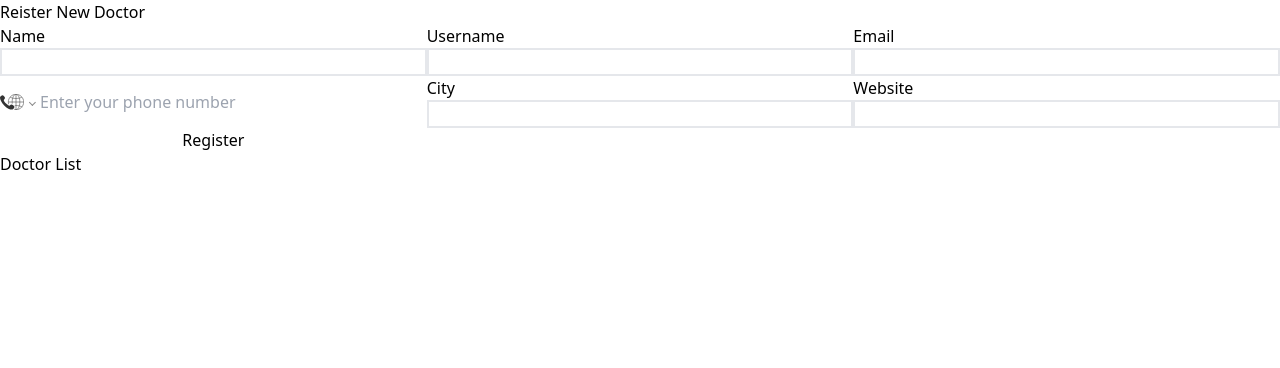
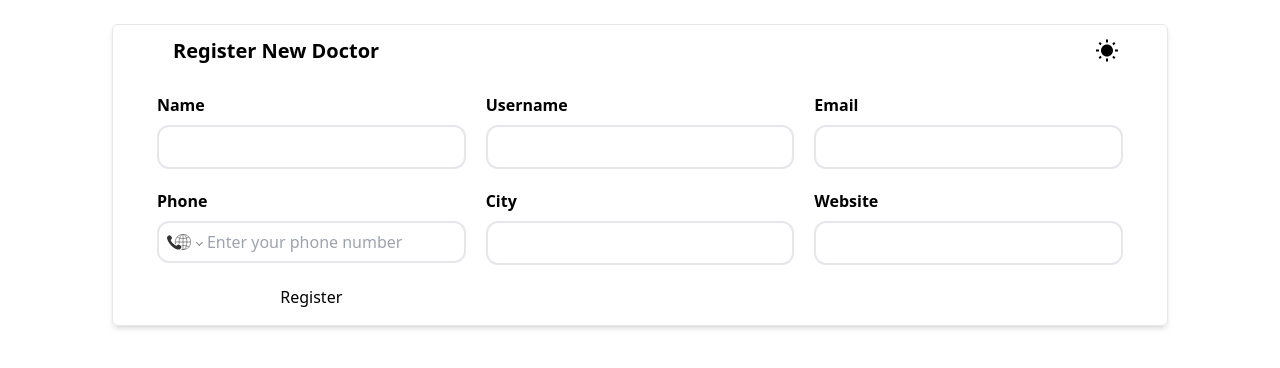
Before and after one commit to Tosinkoa/SeamHealth, a Next.js app: page / in a window 1280 px wide. Shown: the top 368 px of the page. Built offline with nearby package versions, Linux system fonts and the light colour scheme; no server answers.

Commit message:
seam-health done

```diff
--- a/components/Column.js
+++ b/components/Column.js
@@ -4,6 +4,6 @@ export const Column = [
   { Header: "Username", accessor: "username" },
   { Header: "Email", accessor: "email" },
   { Header: "Phone", accessor: "phone" },
-  { Header: "City", accessor: (d) => <p>{d.address.city}</p> },
+  { Header: "City", accessor: 'address.city'},
   { Header: "Website", accessor: "website" },
 ];
--- a/components/Formik.js
+++ b/components/Formik.js
@@ -12,28 +12,3 @@ export default function MyInput({ label, ...props }) {
     </>
   );
 }
-
-export function MyTextArea({ label, ...props }) {
-  const [field, meta, helpers] = useField(props);
-  return (
-    <>
-      <label>
-        <div className="mylabel">{label}</div>
-        <textarea {...field} {...props} />
-      </label>
-      {meta.touched && meta.error ? <div className="form_error">{meta.error}</div> : ""}
-    </>
-  );
-}
-export function MyDate({ label, ...props }) {
-  const [field, meta, helpers] = useField(props);
-  return (
-    <>
-      <label>
-        <div className="mylabel">{label}</div>
-        <input {...field} {...props} />
-      </label>
-      {meta.touched && meta.error ? <div className="form_error">{meta.error}</div> : ""}
-    </>
-  );
-}
--- a/components/Layout.js
+++ b/components/Layout.js
@@ -1,5 +1,4 @@
 import Head from "next/head";
-import Header from "./Header";
 
 const Layout = ({ title, description, keywords, children }) => {
   return (
@@ -10,7 +9,6 @@ const Layout = ({ title, description, keywords, children }) => {
         <meta name="keywords" content={keywords} />
         <link rel="icon" href="/favicon.ico" />
       </Head>
-      <Header />
       <div className="overflow-hidden">{children}</div>
     </div>
   );
--- a/components/Table.js
+++ b/components/Table.js
@@ -6,11 +6,12 @@ import TableFilter from "./TableFilter";
 import { useMemo, useState } from "react";
 import axios from "axios";
 
-const Table = ({ allUsers }) => {
+const Table = ({ allUsers, formData }) => {
+  const data = useMemo(() => allUsers, []);
   const tableInstance = useTable(
     {
       columns: Column,
-      data: allUsers,
+      data,
     },
     useGlobalFilter,
     useSortBy
@@ -20,9 +21,10 @@ const Table = ({ allUsers }) => {
   const { globalFilter } = state;
 
   return (
-    <div className="overflow-hidden">
+    <div className="overflow-hidden border shadow-xl dark:shadow-gray-600  sm:mx-4 md:mx-10 lg:mx-28 my-6 rounded-lg">
+      <h1 className="font-bold text-xl m-3 sm:ml-7 lg:ml-12">Doctor List</h1>
       <TableFilter filter={globalFilter} setFilter={setGlobalFilter} />
-      <div className=" w-11/12 object-contain mt-20 mx-auto shadow-md">
+      <div className=" w-11/12 object-contain mt-10 mx-auto shadow-md my-10">
         <table className="table table-auto" {...getTableProps()}>
           <thead className="table_head ">
             {headerGroups.map((headerGroup) => (
@@ -57,7 +59,7 @@ const Table = ({ allUsers }) => {
                 <tr className="table_head_row" {...row.getRowProps()}>
                   {row.cells.map((cell) => {
                     return (
-                      <td className="  lg:px-6 sm:px-2 py-2 text-left w-1/5 break-all" {...cell.getCellProps()}>
+                      <td className="  lg:px-4 sm:px-2 py-2 text-left w-1/5 break-all" {...cell.getCellProps()}>
                         {cell.render("Cell")}
                       </td>
                     );
--- a/components/TableFilter.js
+++ b/components/TableFilter.js
@@ -1,12 +1,16 @@
+import { FaSearch } from "react-icons/fa";
+import { BsSearch } from "react-icons/bs";
+
 const TableFilter = ({ filter, setFilter }) => {
   return (
     <div className="w-full flex">
-      <span className="flex my-6 w-3/5 mt-5 mx-auto">
-        <p className="bg-indigo-600 p-2 font-semibold rounded">Search</p>
+      <span className="flex sm:w-11/12 lg:w-8/12 mt-5 mx-auto relative">
+        <BsSearch className="absolute text-2xl top-2.5 left-5" />
         <input
           value={filter || ""}
-          className="border-2 border-gray-400 mx-2 rounded w-2/4"
+          className="border-2 border-gray-400 mx-2 rounded-xl w-full py-2 pl-10"
           onChange={(e) => setFilter(e.target.value)}
+          placeholder="Search doctors"
         />
       </span>
     </div>
--- a/package.json
+++ b/package.json
@@ -20,6 +20,7 @@
     "react-phone-number-input": "^3.2.2",
     "react-redux": "^8.0.2",
     "react-table": "^7.8.0",
+    "react-toastify": "^9.0.2",
     "yup": "^0.32.11"
   },
   "devDependencies": {
--- a/pages/_app.js
+++ b/pages/_app.js
@@ -6,9 +6,9 @@ import store from "../store/store";
 function MyApp({ Component, pageProps }) {
   return (
     <Provider store={store}>
-      {/* <ThemeProvider attribute="class"> */}
-      <Component {...pageProps} />
-      {/* </ThemeProvider> */}
+      <ThemeProvider attribute="class">
+        <Component {...pageProps} />
+      </ThemeProvider>
     </Provider>
   );
 }
--- a/pages/index.js
+++ b/pages/index.js
@@ -8,29 +8,36 @@ import Image from "next/image";
 import Table from "../components/Table";
 import { useTheme } from "next-themes";
 import { useAllUserQuery, usePostUserMutation } from "../store/fetcherApi";
+import { MdWbSunny } from "react-icons/md";
+import { BsMoonStarsFill } from "react-icons/bs";
 
 export default function Home() {
+  const [formData, setFormData] = useState([]);
   const [mounted, setMounted] = useState(false);
   const [phone, setPhone] = useState();
-  // const { theme, setTheme } = useTheme();
+  const { theme, setTheme } = useTheme();
   useEffect(() => setMounted(true), []);
   const { data: allUsers, isLoading } = useAllUserQuery();
   const [postUser] = usePostUserMutation();
 
   if (!mounted) return null;
-
   return (
     <Layout>
       <div>
         <div>
-          <div className=" z-10 absolute w-full ">
-            {/* <h1>Register New Doctor</h1> */}
-            {/* <button onClick={() => setTheme(theme === "light" ? "dark" : "light")}>
-              Toggle {theme === "light" ? "Dark" : "Light"}
-            </button> */}
+          <div className=" z-10 absolute w-full">
+            <div className="border shadow-md sm:mx-4 md:mx-10 lg:mx-28 my-6 rounded-md dark:shadow-gray-600 ">
+              <div className="flex justify-between sm:mx-7 lg:mx-12">
+                <h1 className="font-bold text-xl m-3 ">Register New Doctor</h1>
+                <button onClick={() => setTheme(theme === "light" ? "dark" : "light")} className="text-2xl">
+                  {theme === "light" ? <BsMoonStarsFill /> : <MdWbSunny />}
+                </button>
+              </div>
+
               <Formik
                 onSubmit={(values) => {
                   const allValues = { ...values, phone };
+                  setFormData([allValues]);
                   const result = postUser(allValues);
                   console.log(result);
                 }}
@@ -38,29 +45,39 @@ export default function Home() {
               >
                 {() => {
                   return (
-                  <Form className="grid lg:grid-cols-3 md:grid-cols-2 sm:grid-cols-1">
-                    <MyInput className="border-2 w-full" name="name" label="Name" type="text" />
-                    <MyInput className="border-2 w-full" name="username" label="Username" type="text" />
-                    <MyInput className="border-2 w-full" name="email" label="Email" type="email" />
+                    <Form className="grid lg:grid-cols-3 md:grid-cols-2 sm:grid-cols-1 w-11/12 mx-auto gap-5 py-4">
+                      <MyInput className="border-2 w-full p-2 rounded-xl" name="name" label="Name" type="text" />
+                      <MyInput
+                        className="border-2 w-full  p-2 rounded-xl"
+                        name="username"
+                        label="Username"
+                        type="text"
+                      />
+                      <MyInput className="border-2 w-full  p-2 rounded-xl" name="email" label="Email" type="email " />
+                      <div>
+                        <label htmlFor="phone" className="mylabel">
+                          Phone
+                        </label>
                         <PhoneInput
                           country="US"
                           name="phone"
-                      className="auth_form"
                           placeholder="Enter your phone number"
                           onChange={setPhone}
                           value={phone}
-                    />{" "}
-                    <MyInput className="border-2 w-full" name="city" label="City" type="text" />
-                    <MyInput className="border-2 w-full" name="website" label="Website" type="text" />
+                          className="border-2 w-full h-[42px] px-2 rounded-xl mt-2"
+                        />
+                      </div>
+                      <MyInput className="border-2 w-full  p-2 rounded-xl" name="city" label="City" type="text" />
+                      <MyInput className="border-2 w-full  p-2 rounded-xl" name="website" label="Website" type="text" />
                       <button type="submit">Register</button>
                     </Form>
                   );
                 }}
               </Formik>
-            <h1>Doctor List</h1>
+            </div>
             <div>
               {isLoading && !allUsers && <p>Loading</p>}
-              {allUsers && !isLoading && <Table allUsers={allUsers} />}
+              {allUsers && !isLoading && <Table allUsers={allUsers} formData={formData} />}
             </div>
           </div>
         </div>
--- a/styles/globals.css
+++ b/styles/globals.css
@@ -36,12 +36,8 @@
   @apply lg:px-6 sm:px-2 py-2 text-left w-1/5;
 }
 
-/* .table_head_row {
-  @apply bg-white border-b hover:bg-gray-50;
-} */
-
 .table_head_row {
-  @apply border-b max-w-fit;
+  @apply border-b max-w-xl;
 }
 
 .table_head_row_text {
@@ -49,9 +45,14 @@
 }
 
 .table_data {
-  @apply lg:px-6 sm:px-2 py-2 text-left w-1/5;
+  @apply lg:px-6 sm:px-2 py-2 text-left max-w-fit;
 }
 
 .table_detail {
   @apply font-medium inline-flex text-blue-500 hover:underline;
 }
+
+/*-----------------Table-------------------*/
+.mylabel {
+  @apply font-bold mb-2;
+}
```
Also changed, not shown: 1 other file (tests, documents, lock files or other folders). Lines whose indentation alone changed are shown as unchanged.
